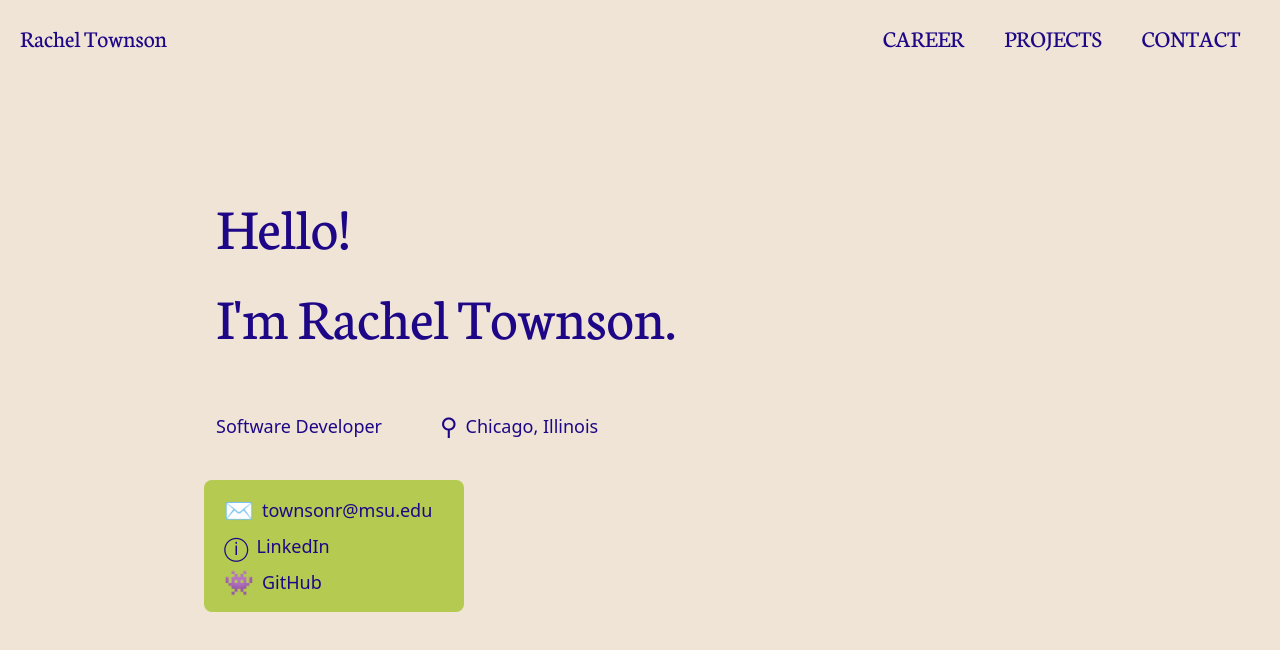
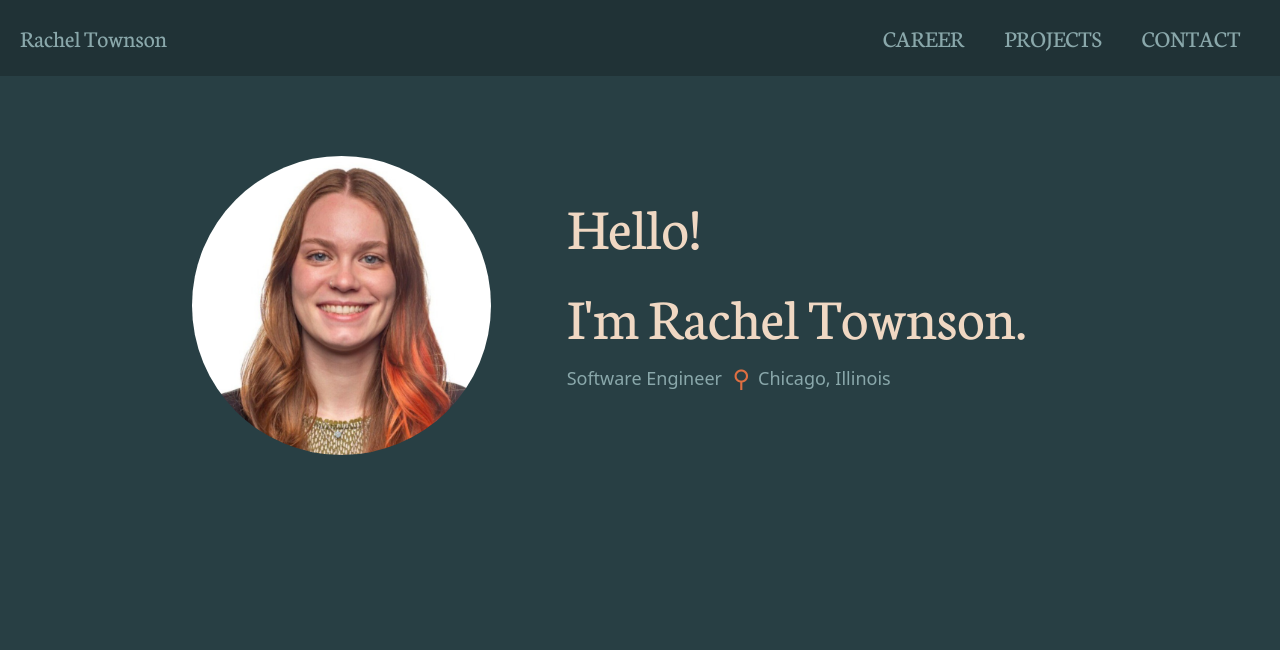
Before and after one commit to townsonr/my-portfolio-site, a Next.js app: page / in a window 1280 px wide. Shown: the top 650 px of the page. Built offline with nearby package versions, Linux system fonts and the light colour scheme.

Commit message:
adding headshot

```diff
--- /dev/null
+++ b/src/app/common/contact_card.tsx
@@ -0,0 +1,26 @@
+export default function ContactCard() {
+    return (
+        <div className='flex'>
+            <div className='p-3 m-3 bg-midtone rounded-lg text-dark bg-opacity-85'>
+                <a href='mailto:townsonr@msu.edu'>
+                    <div className='flex items-center mr-5 ml-2'>
+                        <p className='text-lg'>✉</p>
+                        <p className='text-sm ml-2'>townsonr@msu.edu</p>
+                    </div>
+                </a>
+                <a href='https://www.linkedin.com/in/rachel-townson/' target="_blank" rel="noopener noreferrer">
+                    <div className='flex items-center mr-5 ml-2'>
+                        <p className='text-lg'>ⓘ</p>
+                        <p className='text-sm ml-2'>LinkedIn</p>
+                    </div>
+                </a>
+                <a href='https://github.com/townsonr' target="_blank" rel="noopener noreferrer">
+                    <div className='flex items-center mr-5 ml-2'>
+                        <p className='text-lg'>👾</p>
+                        <p className='text-sm ml-2'>GitHub</p>
+                    </div>
+                </a>
+            </div>
+        </div>
+    )
+}
--- a/src/app/common/nav_bar.tsx
+++ b/src/app/common/nav_bar.tsx
@@ -5,7 +5,7 @@ export function NavBar() {
     const button_style = 'text-lg px-5';
 
     return (
-        <nav className='font-neuton sticky top-0 px-5 py-5'>
+        <nav className='font-neuton sticky top-0 px-5 py-5 bg-black bg-opacity-20'>
             <div className='flow-root'>
                 <h1 className='text-lg float-left'>Rachel Townson</h1>
                 <div className='float-right'>
--- a/src/app/globals.css
+++ b/src/app/globals.css
@@ -3,8 +3,8 @@
 @tailwind utilities;
 
 body {
-  color: theme("colors.dark");
-  background: theme("colors.lightest");
+  color: theme("colors.light");
+  background: theme("colors.dark");
 }
 
 @layer utilities {
--- a/src/app/home/intro_card.tsx
+++ b/src/app/home/intro_card.tsx
@@ -1,47 +1,27 @@
+import ContactCard from "../common/contact_card";
+import headshot from "../../img/linkedin_headshot.jpeg";
+
 export default function IntroCard() {
     return (
-        <div>
+        <div className='text-lightest'>
             <div className='grid grid-cols-3'>
-                <div className='p-3 m-3 col-span-2'>
+                <div >
+                    <img className='rounded-full' src={headshot.src} />
+                </div>
+                <div className='p-3 m-3 ml-16 mb-0 col-span-2'>
                     <h1 className='font-neuton text-xl'>Hello!</h1>
                     <h1 className='font-neuton text-xl'>I&apos;m Rachel Townson.</h1>
+                    <div className='grid grid-cols-3 items-center text-light'>
+                        <p className='col1 text-sm'>Software Engineer</p>
+                        <div className='col2'>
+                            <div className='flex items-center'>
+                                <p className='text-lg text-bright'>⚲</p>
+                                <p className='text-sm ml-2'>Chicago, Illinois</p>
+                            </div>
+                        </div>
+                    </div>
                 </div>
             </div>
-
-            <div className='grid grid-cols-4 flex items-center'>
-                <p className='p-3 m-3 col1 text-sm'>Software Developer</p>
-                <div className='p-3 m-3 col2'>
-                    <div className='flex items-center'>
-                        <p className='text-lg'>⚲</p>
-                        <p className='text-sm ml-2'>Chicago, Illinois</p>
-                    </div>
-                </div>
-
-            </div>
-
-            <div className='flex'>
-                <div className='p-3 m-3 bg-midtone rounded-lg'>
-                    <a href='mailto:townsonr@msu.edu'>
-                        <div className='flex items-center mr-5 ml-2'>
-                            <p className='text-lg'>✉</p>
-                            <p className='text-sm ml-2'>townsonr@msu.edu</p>
-                        </div>
-                    </a>
-                    <a href='https://www.linkedin.com/in/rachel-townson/' target="_blank" rel="noopener noreferrer">
-                        <div className='flex items-center mr-5 ml-2'>
-                            <p className='text-lg'>ⓘ</p>
-                            <p className='text-sm ml-2'>LinkedIn</p>
-                        </div>
-                    </a>
-                    <a href='https://github.com/townsonr' target="_blank" rel="noopener noreferrer">
-                        <div className='flex items-center mr-5 ml-2'>
-                            <p className='text-lg'>👾</p>
-                            <p className='text-sm ml-2'>GitHub</p>
-                        </div>
-                    </a>
-                </div>
-            </div>
-
         </div>
     )
 }
--- a/tailwind.config.ts
+++ b/tailwind.config.ts
@@ -12,11 +12,12 @@ const config: Config = {
       neuton: ["Neuton", "serif"],
     },
     colors: {
-      lightest: '#f0e4d6',
-      light: '#b5ca50',
+      black: '#000000',
+      lightest: '#F0D8C3',
+      light: '#8AA8AB',
       midtone: '#b5ca50',
       bright: '#df6f42',
-      dark: '#1d0787'
+      dark: '#283F44'
     },
     fontSize: {
       xs: '16px',
```
Also changed, not shown: src/img/linkedin_headshot.jpeg (added).
